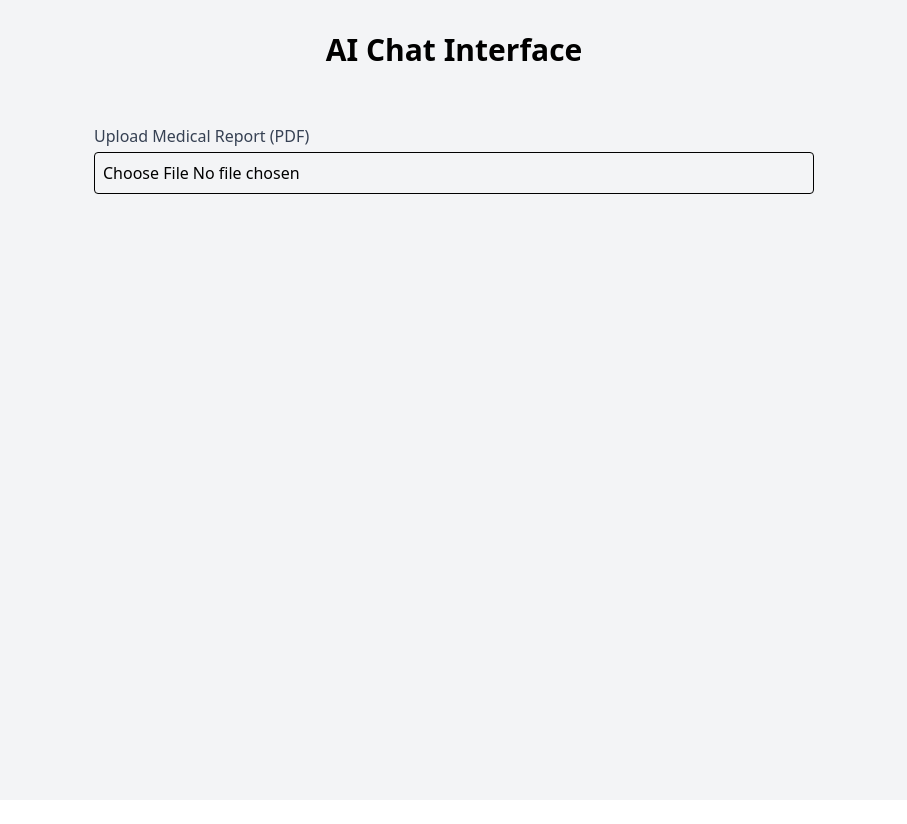
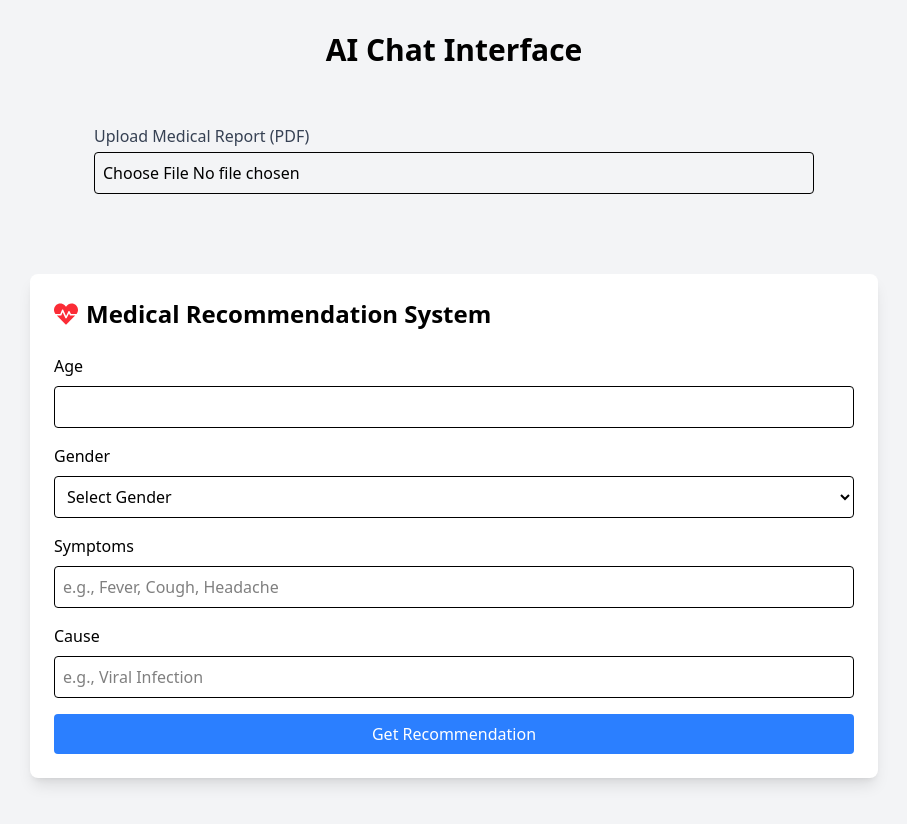
Before and after one commit to zendrix396/health-vault, a React (Vite) app in the folder frontend/: page / in a window 1280 px wide. Shown: the top 824 px of the page, without its empty margins (186-1093 px from the left). Before the commit the page ends 800 px from the top, so only its background shows below. Built offline with nearby package versions, Linux system fonts and the light colour scheme.

Commit message:
added frontend

```diff
--- a/frontend/src/App.jsx
+++ b/frontend/src/App.jsx
@@ -1,5 +1,6 @@
 import "./App.css";
 import MedicalReports from "./components/MedicalReports";
+import MedicalRecommendation from './components/MedicalRecommendation';
 
 function App() {
   return (
@@ -7,6 +8,7 @@ function App() {
       <div className="container mx-auto">
         <h1 className="text-3xl font-bold text-center mb-8">AI Chat Interface</h1>
         <MedicalReports />
+        <MedicalRecommendation />
       </div>
     </div>
   );
--- /dev/null
+++ b/frontend/src/components/MedicalRecommendation.jsx
@@ -0,0 +1,203 @@
+import { useState } from "react";
+import { motion } from "framer-motion";
+import { FaHeartbeat, FaMedkit, FaExclamationTriangle } from "react-icons/fa";
+
+const MedicalRecommendation = () => {
+  const [formData, setFormData] = useState({
+    age: "",
+    gender: "",
+    symptoms: "",
+    cause: "",
+  });
+  const [prediction, setPrediction] = useState(null);
+  const [loading, setLoading] = useState(false);
+  const [error, setError] = useState(null);
+
+  const handleSubmit = async (e) => {
+    e.preventDefault();
+    setLoading(true);
+    setError(null);
+
+    try {
+      const response = await fetch('http://localhost:8000/predict-medical', {
+        method: 'POST',
+        headers: {
+          'Content-Type': 'application/json',
+        },
+        body: JSON.stringify(formData),
+      });
+
+      const data = await response.json();
+      console.log('Raw API Response:', data); // Add this debug log
+
+      if (!response.ok) {
+        throw new Error(data.detail || 'Prediction failed');
+      }
+
+      setPrediction(data);
+    } catch (err) {
+      console.error('Error:', err);
+      setError(err.message);
+    } finally {
+      setLoading(false);
+    }
+  };
+
+  const handleChange = (e) => {
+    setFormData({
+      ...formData,
+      [e.target.name]: e.target.value,
+    });
+  };
+
+  return (
+    <div className="max-w-4xl mx-auto p-6">
+      <motion.div
+        initial={{ opacity: 0, y: 20 }}
+        animate={{ opacity: 1, y: 0 }}
+        className="bg-white rounded-lg shadow-lg p-6"
+      >
+        <h2 className="text-2xl font-bold mb-6 flex items-center">
+          <FaHeartbeat className="mr-2 text-red-500" />
+          Medical Recommendation System
+        </h2>
+        <form onSubmit={handleSubmit} className="space-y-4">
+          <div>
+            <label className="block mb-2">Age</label>
+            <input
+              type="number"
+              name="age"
+              value={formData.age}
+              onChange={handleChange}
+              className="w-full p-2 border rounded"
+              required
+            />
+          </div>
+
+          <div>
+            <label className="block mb-2">Gender</label>
+            <select
+              name="gender"
+              value={formData.gender}
+              onChange={handleChange}
+              className="w-full p-2 border rounded"
+              required
+            >
+              <option value="">Select Gender</option>
+              <option value="M">Male</option>
+              <option value="F">Female</option>
+            </select>
+          </div>
+
+          <div>
+            <label className="block mb-2">Symptoms</label>
+            <input
+              type="text"
+              name="symptoms"
+              value={formData.symptoms}
+              onChange={handleChange}
+              className="w-full p-2 border rounded"
+              placeholder="e.g., Fever, Cough, Headache"
+              required
+            />
+          </div>
+
+          <div>
+            <label className="block mb-2">Cause</label>
+            <input
+              type="text"
+              name="cause"
+              value={formData.cause}
+              onChange={handleChange}
+              className="w-full p-2 border rounded"
+              placeholder="e.g., Viral Infection"
+              required
+            />
+          </div>
+
+          <button
+            type="submit"
+            className="w-full bg-blue-500 text-white py-2 rounded hover:bg-blue-600 disabled:bg-gray-400"
+            disabled={loading}
+          >
+            {loading ? "Processing..." : "Get Recommendation"}
+          </button>
+        </form>
+        {error && (
+          <div className="mt-4 p-4 bg-red-100 text-red-700 rounded flex items-center">
+            <FaExclamationTriangle className="mr-2" />
+            {error}
+          </div>
+        )}
+    {prediction && (
+  <motion.div
+    initial={{ opacity: 0 }}
+    animate={{ opacity: 1 }}
+    className="mt-6 space-y-4"
+  >
+    {/* Advanced Prediction Section */}
+    <div className="bg-green-50 p-4 rounded-lg">
+      <h3 className="font-bold text-lg mb-2 flex items-center">
+        <FaMedkit className="mr-2 text-green-500" />
+        Advanced Prediction
+      </h3>
+      <div className="space-y-2">
+        {prediction.error ? (
+          <p className="text-red-500">Error: {prediction.error}</p>
+        ) : (
+          <>
+            <p>Disease: {prediction.advanced_prediction.disease.name}</p>
+            <p>Disease Confidence: {prediction.advanced_prediction.disease.confidence}%</p>
+            <p>Recommended Medicine: {prediction.advanced_prediction.medicine.name}</p>
+            <p>Medicine Confidence: {prediction.advanced_prediction.medicine.confidence}%</p>
+          </>
+        )}
+      </div>
+    </div>
+
+    {/* Basic Prediction Section */}
+    <div className="bg-blue-50 p-4 rounded-lg">
+      <h3 className="font-bold text-lg mb-2 flex items-center">
+        <FaMedkit className="mr-2 text-blue-500" />
+        Basic Prediction
+      </h3>
+
+      {/* Diseases */}
+      <div className="mb-4">
+        <h4 className="font-semibold">Predicted Diseases:</h4>
+        <ul className="list-disc pl-5 space-y-1">
+          {prediction.basic_prediction.diseases.map((disease, index) => (
+            <li key={index}>
+              {disease.name}: {disease.confidence}%
+            </li>
+          ))}
+        </ul>
+      </div>
+
+      {/* Medicines */}
+      <div className="mb-4">
+        <h4 className="font-semibold">Recommended Medicines:</h4>
+        <ul className="list-disc pl-5 space-y-1">
+          {prediction.basic_prediction.medicines.map((medicine, index) => (
+            <li key={index}>
+              {medicine.name}: {medicine.confidence}%
+            </li>
+          ))}
+        </ul>
+      </div>
+
+      {/* Model Metrics */}
+      <div className="mt-4 pt-4 border-t border-blue-200">
+        <h4 className="font-semibold">Model Accuracy:</h4>
+        <p>Disease Prediction: {prediction.model_metrics.disease_accuracy}%</p>
+        <p>Medicine Prediction: {prediction.model_metrics.medicine_accuracy}%</p>
+      </div>
+    </div>
+  </motion.div>
+)}
+      </motion.div>
+    </div>
+  );
+};
+
+export default MedicalRecommendation;
```
Also changed, not shown: frontend/src/components/HomePage.jsx (added).
